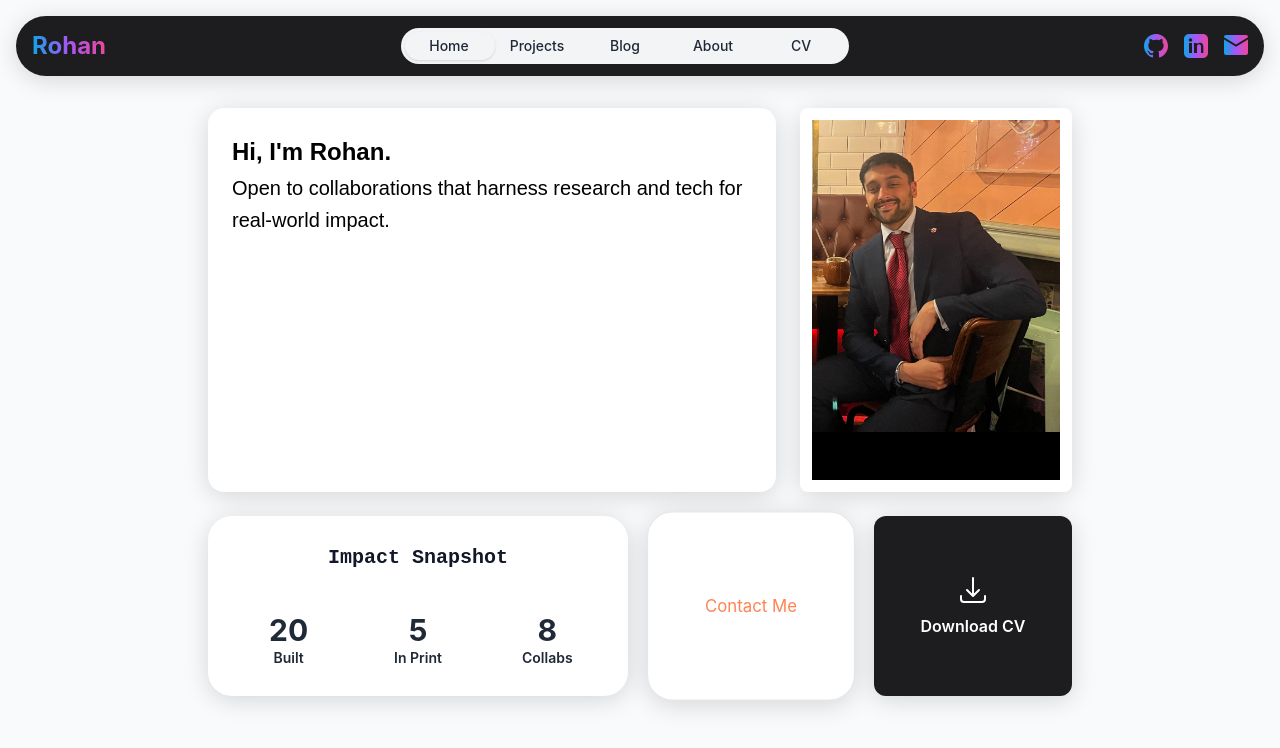
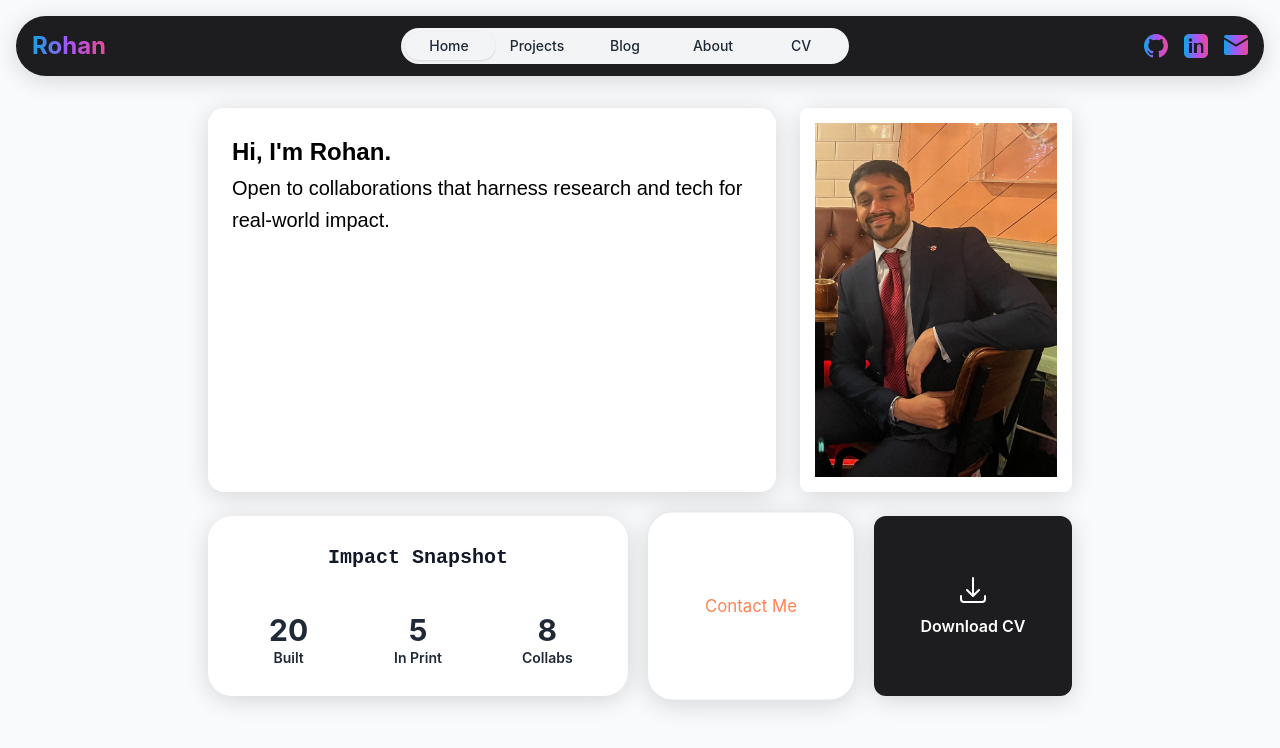
Before and after one commit to SUPA5INGH/personal-website, a Next.js app: page / in a window 1280 px wide. Shown: the top 748 px of the page. Built offline with nearby package versions, Linux system fonts and the light colour scheme.

Commit message:
Update PolaroidSelfieTile.tsx

```diff
--- a/components/PolaroidSelfieTile.tsx
+++ b/components/PolaroidSelfieTile.tsx
@@ -56,7 +56,7 @@ export default function PolaroidSelfieTile({
           src="/images/IMG_8264.jpeg"
           alt="Rohan"
           fill
-          className="rounded-lg object-cover border-[12px] border-white pb-12"
+          className="rounded-lg object-cover border-[15px] border-white pb-15"
         />
         <motion.figcaption
           variants={captionVariants}
```
